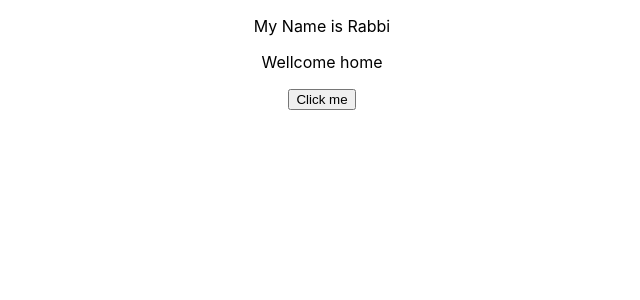
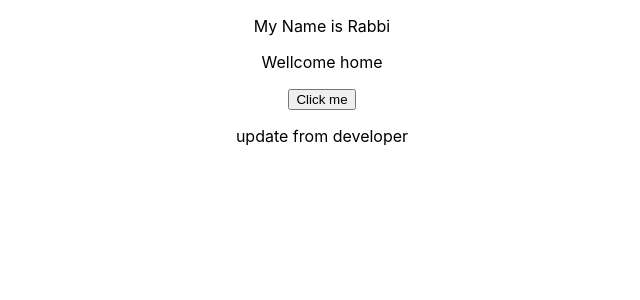
Before and after one commit to sufian111/git-practice, a React (Create React App) app: page / in a window 1280 px wide. Shown: the top 300 px of the page, without its empty margins (318-958 px from the left). Built offline with nearby package versions, Linux system fonts and the light colour scheme.

Commit message:
from developer

```diff
--- a/src/App.js
+++ b/src/App.js
@@ -7,6 +7,7 @@ function App() {
       <p> My Name is Rabbi </p>
       <p> Wellcome home </p>
       <button>Click me</button>
+      <p>update from developer</p>
     </div>
   );
 }
```
